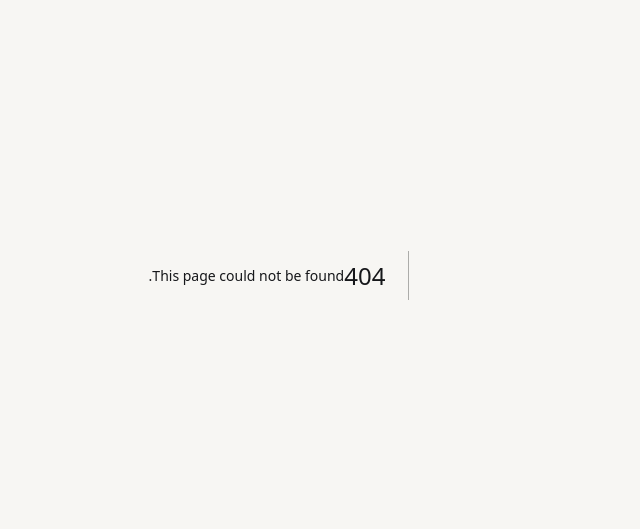
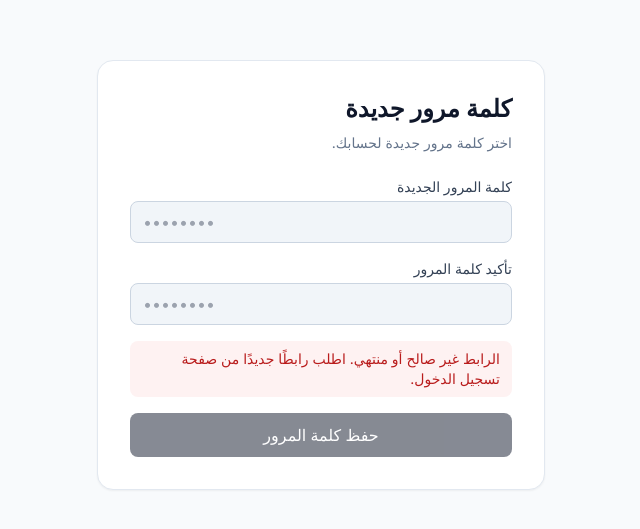
Before and after one commit to hassanalkhalaf/ai-content-repurposer, a Next.js app: page /auth/reset-password in a window 1280 px wide. Before the commit this address had no page. Shown: the part 125-654 px from the top of the page, without its empty margins (393-1033 px from the left). Built offline with nearby package versions, Linux system fonts and the light colour scheme; no server answers.

Commit message:
Create page.tsx

```diff
--- /dev/null
+++ b/app/auth/reset-password/page.tsx
@@ -0,0 +1,124 @@
+"use client";
+
+import { useEffect, useState } from "react";
+import { useRouter } from "next/navigation";
+import { createSupabaseBrowserClient } from "@/lib/supabase-browser";
+
+export default function ResetPasswordPage() {
+  const router = useRouter();
+  const supabase = createSupabaseBrowserClient();
+
+  const [ready, setReady] = useState(false);
+  const [password, setPassword] = useState("");
+  const [confirm, setConfirm] = useState("");
+  const [loading, setLoading] = useState(false);
+  const [error, setError] = useState<string | null>(null);
+  const [notice, setNotice] = useState<string | null>(null);
+
+  useEffect(() => {
+    supabase.auth.getSession().then(({ data }) => {
+      if (data.session) {
+        setReady(true);
+      } else {
+        setError("الرابط غير صالح أو منتهي. اطلب رابطًا جديدًا من صفحة تسجيل الدخول.");
+      }
+    });
+  }, [supabase]);
+
+  async function handleSubmit() {
+    setError(null);
+    setNotice(null);
+
+    if (password.length < 6) {
+      setError("كلمة المرور يجب أن تكون 6 أحرف على الأقل.");
+      return;
+    }
+    if (password !== confirm) {
+      setError("كلمتا المرور غير متطابقتين.");
+      return;
+    }
+
+    setLoading(true);
+    try {
+      const { error } = await supabase.auth.updateUser({ password });
+      if (error) throw error;
+      setNotice("تم تغيير كلمة المرور. جارٍ تحويلك...");
+      setTimeout(() => {
+        router.push("/");
+        router.refresh();
+      }, 1500);
+    } catch (err: any) {
+      setError(err?.message ?? "حدث خطأ، حاول مرة أخرى.");
+    } finally {
+      setLoading(false);
+    }
+  }
+
+  return (
+    <main
+      dir="rtl"
+      className="flex min-h-screen items-center justify-center bg-slate-50 px-4 py-12"
+    >
+      <div className="w-full max-w-md rounded-2xl border border-slate-200 bg-white p-8 shadow-sm">
+        <h1 className="text-2xl font-bold text-slate-900">كلمة مرور جديدة</h1>
+        <p className="mt-2 text-sm text-slate-500">
+          اختر كلمة مرور جديدة لحسابك.
+        </p>
+
+        <div className="mt-6 space-y-4">
+          <div>
+            <label className="mb-1 block text-sm font-medium text-slate-700">
+              كلمة المرور الجديدة
+            </label>
+            <input
+              type="password"
+              value={password}
+              onChange={(e) => setPassword(e.target.value)}
+              disabled={!ready || loading}
+              dir="ltr"
+              className="w-full rounded-lg border border-slate-300 px-3 py-2 text-slate-900 outline-none focus:border-slate-900 disabled:bg-slate-100"
+              placeholder="••••••••"
+            />
+          </div>
+
+          <div>
+            <label className="mb-1 block text-sm font-medium text-slate-700">
+              تأكيد كلمة المرور
+            </label>
+            <input
+              type="password"
+              value={confirm}
+              onChange={(e) => setConfirm(e.target.value)}
+              onKeyDown={(e) => {
+                if (e.key === "Enter") handleSubmit();
+              }}
+              disabled={!ready || loading}
+              dir="ltr"
+              className="w-full rounded-lg border border-slate-300 px-3 py-2 text-slate-900 outline-none focus:border-slate-900 disabled:bg-slate-100"
+              placeholder="••••••••"
+            />
+          </div>
+
+          {error && (
+            <p className="rounded-lg bg-red-50 px-3 py-2 text-sm text-red-700">
+              {error}
+            </p>
+          )}
+          {notice && (
+            <p className="rounded-lg bg-green-50 px-3 py-2 text-sm text-green-700">
+              {notice}
+            </p>
+          )}
+
+          <button
+            onClick={handleSubmit}
+            disabled={!ready || loading}
+            className="w-full rounded-lg bg-slate-900 px-4 py-2.5 font-medium text-white transition hover:bg-slate-800 disabled:opacity-50"
+          >
+            {loading ? "جارٍ الحفظ..." : "حفظ كلمة المرور"}
+          </button>
+        </div>
+      </div>
+    </main>
+  );
+}
```
